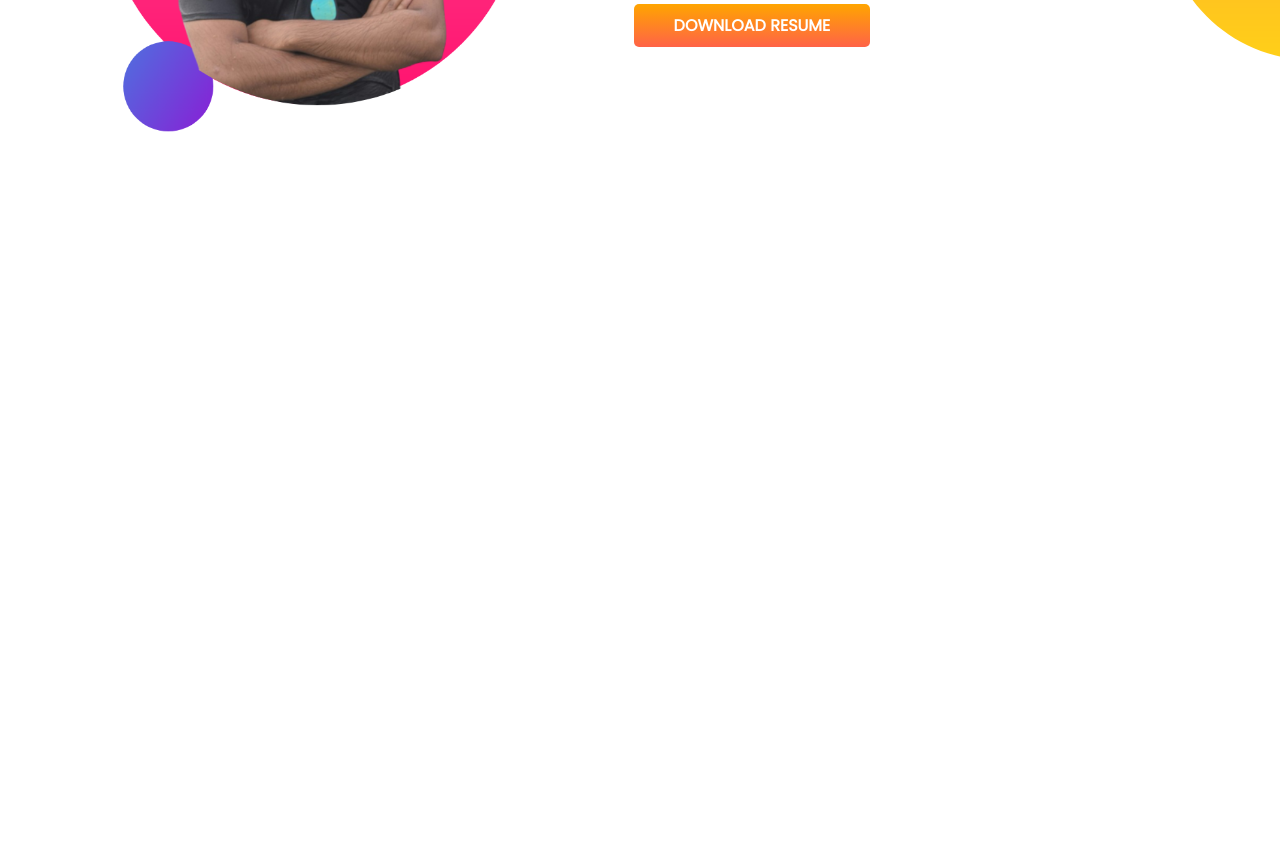
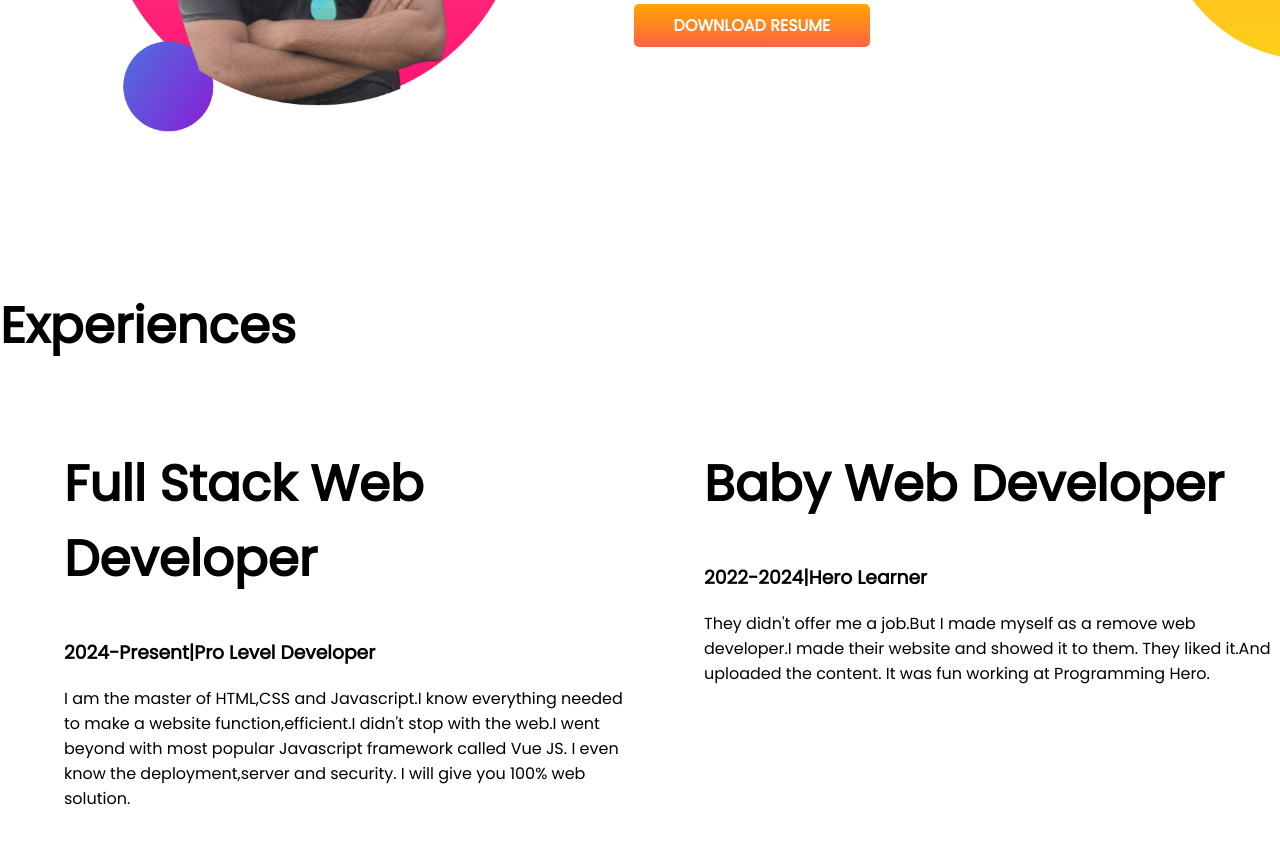
Before and after one commit to abdulhakim10/developer-portfolio, a plain HTML site: page index.html in a window 1280 px wide. Shown: the part 988-1831 px from the top of the page. Before the commit the page ends 1277 px from the top, so only its background shows below. Drawn offline with Linux system fonts and the light colour scheme.

Commit message:
fx-container-added

```diff
--- a/index.html
+++ b/index.html
@@ -13,7 +13,7 @@
 </head>
 
 <body>
-    <section class="top-banner">
+    <section class="top-banner flexible-container">
         <div class="half-width">
             <h1>Welcome To</h1>
             <h1> <span class="orange-color">Abdul Hakim</span> World!</h1>
@@ -27,7 +27,7 @@
             <img src="ahakim-bgr.png" alt="">
         </div>
     </section>
-    <section class="dream-big">
+    <section class="dream-big flexible-container">
         <div class="half-width">
             <img src="ahakim-bgr2.png" alt="">
         </div>
@@ -39,6 +39,26 @@
             <a class="link-button" target="_blank" href="">DOWNLOAD RESUME</a>
         </div>
     </section>
+    <section class="experience-area">
+        <h1>Experiences</h1>
+        <div class="flexible-container">
+            <div class="half-width">
+                <h1>Full Stack Web Developer</h1>
+                <h3>2024-Present|Pro Level Developer</h3>
+                <p>I am the master of HTML,CSS and Javascript.I know everything needed to make a website
+                    function,efficient.I didn't stop with the web.I went beyond with most popular Javascript framework
+                    called Vue JS. I even know the deployment,server and security. I will give you 100% web solution.
+                </p>
+            </div>
+            <div class="half-width">
+                <h1>Baby Web Developer</h1>
+                <h3>2022-2024|Hero Learner</h3>
+                <p>They didn't offer me a job.But I made myself as a remove web developer.I made their website and
+                    showed it
+                    to them. They liked it.And uploaded the content. It was fun working at Programming Hero.</p>
+            </div>
+        </div>
+    </section>
 </body>
 
 </html>
--- a/style.css
+++ b/style.css
@@ -11,7 +11,7 @@ h1 {
     color: orange;
 }
 
-section {
+.flexible-container {
     display: flex;
     margin-bottom: 150px;
 }
```
